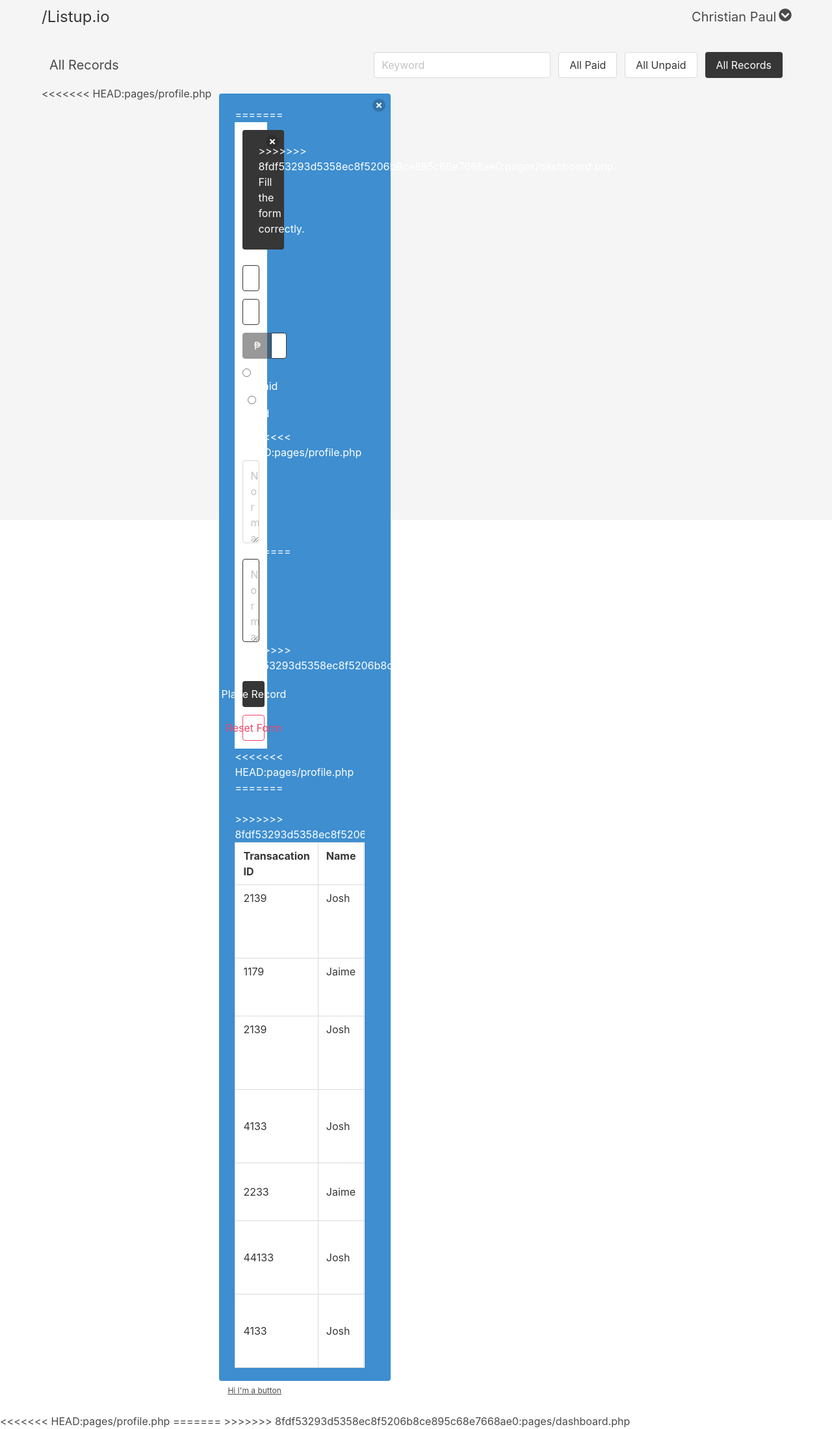
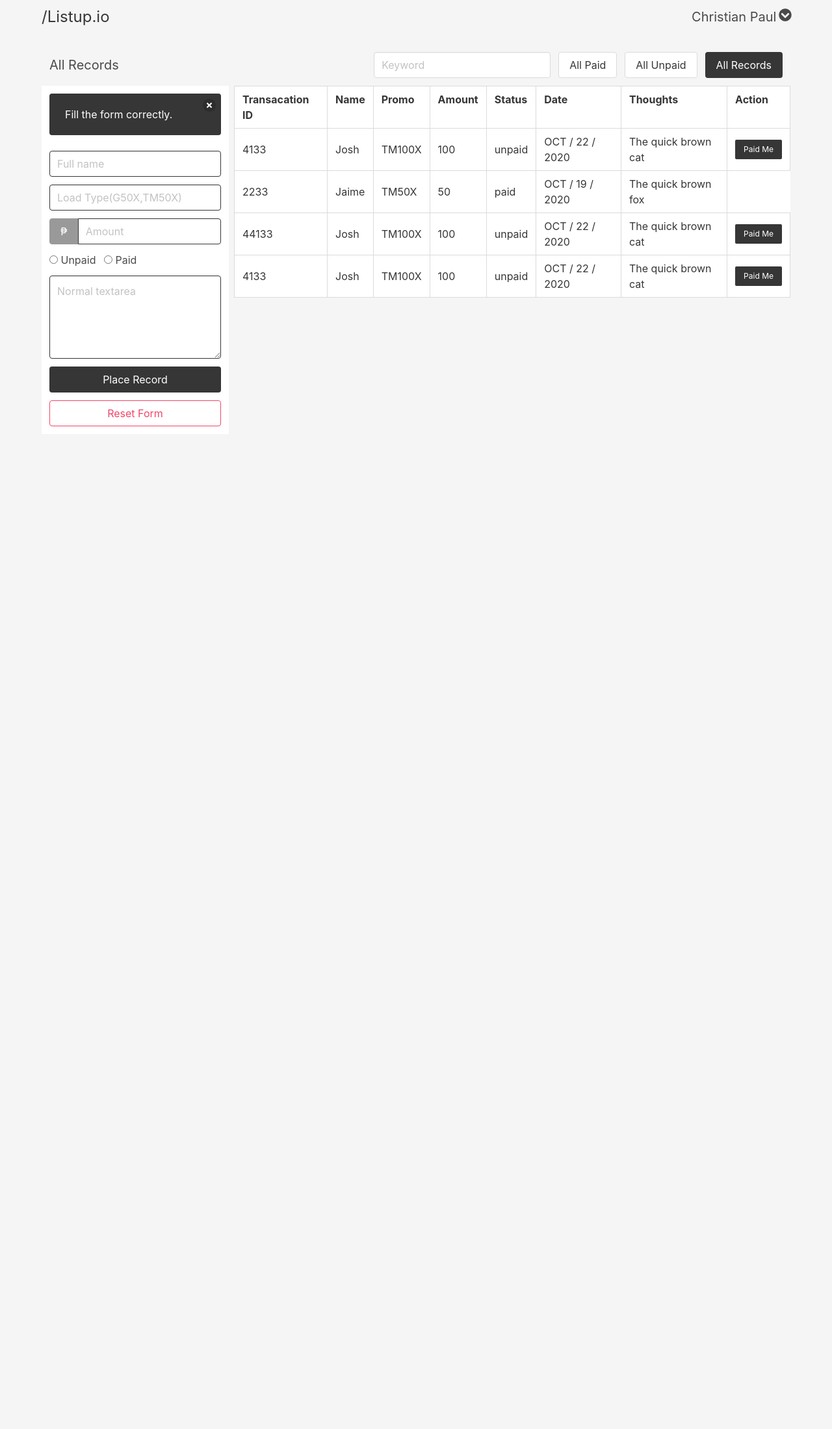
Before and after one commit to wallWrecker/list_upv2, a PHP site: page /pages/dashboard.php in a window 1280 px wide. Shown: the whole page at 65% size. After the commit the page ends 656 px from the top, so only its background shows below. Run offline with PHP 8.4, Linux system fonts and the light colour scheme; some libraries are stand-ins or nearby versions.

Commit message:
slight modifications

```diff
--- a/pages/dashboard.php
+++ b/pages/dashboard.php
@@ -82,20 +82,12 @@
 
       <div class="columns">
         <!-- Left Column Form inputs -->
-<<<<<<< HEAD:pages/profile.php
-        <div class="column is-3">
-          <!-- Form -->
-          <form action="<?htmlspecialchars($_SERVER['PHP_SELF']);?> " method="POST">
-            <div id="form-notification" class="notification is-info">
-              <p class="delete"></p>
-=======
         <!-- Form container -->
         <div class="column is-3 has-background-white mr-2">
           <!-- Form -->
           <form action="<?php htmlspecialchars($_SERVER['PHP_SELF']);?> " method="POST">
             <div id="form-notification" class="notification is-dark">
               <button class="delete"></button>
->>>>>>> 8fdf53293d5358ec8f5206b8ce895c68e7668ae0:pages/dashboard.php
               Fill the form correctly.
             </div>
 
@@ -131,11 +123,7 @@
             </div>
             <div class="field">
               <div class="control">
-<<<<<<< HEAD:pages/profile.php
-                <textarea class="textarea" name="" placeholder="Normal textarea"></textarea>
-=======
                 <textarea class="textarea is-dark" placeholder="Normal textarea"></textarea>
->>>>>>> 8fdf53293d5358ec8f5206b8ce895c68e7668ae0:pages/dashboard.php
               </div>
             </div>
           <!-- Form action buttons -->
@@ -162,12 +150,7 @@
 
           <!-- Table Component here -->
           <div class="">
-<<<<<<< HEAD:pages/profile.php
-            <div class="table-container">
-              <table class="table is-fullwidth is-striped">
-=======
               <table class="table is-fullwidth is-bordered has-background-white">
->>>>>>> 8fdf53293d5358ec8f5206b8ce895c68e7668ae0:pages/dashboard.php
                 <thead>
                   <tr>
                     <th>Transacation ID</th>
@@ -190,11 +173,6 @@
     </div>
   </section>
 
-<<<<<<< HEAD:pages/profile.php
-<script src="<?php echo sourceLink("js","profile"); ?>"></script>
-<?php include "../inc/footer.php"; ?>
-=======
 <script type="module" src="<?php echo sourceLink("js","dashboard"); ?>"></script>
 <!-- Add footer for the rest of the html -->
 <?php include "../inc/footer.php"; ?>
->>>>>>> 8fdf53293d5358ec8f5206b8ce895c68e7668ae0:pages/dashboard.php
```
Also changed, not shown: index.php (+5 -5 lines), processes/process.php (+2 -16 lines), src/js/index.js (+1 -11 lines).
